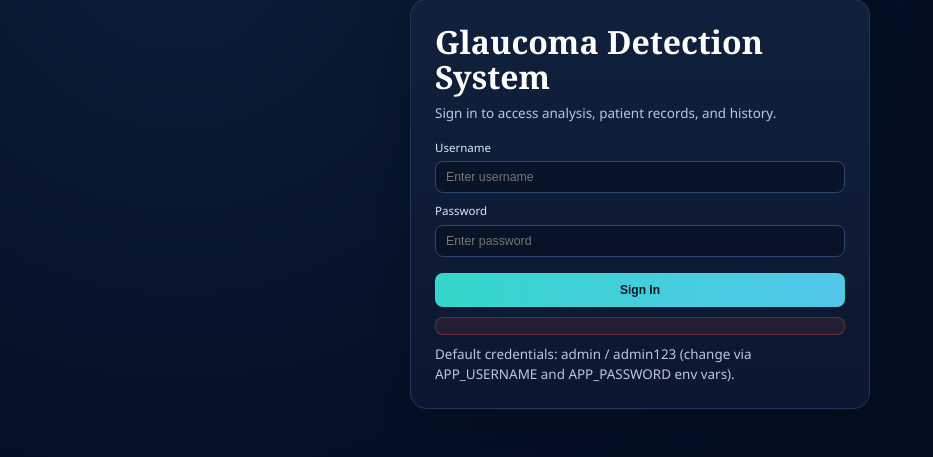
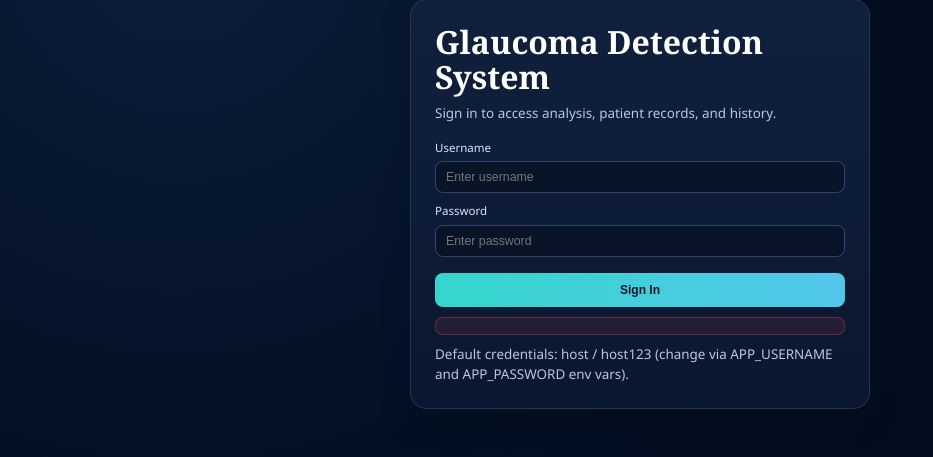
Before and after one commit to NitinSN18/glaucoma-detection, a Flask app: page /login in a window 1280 px wide. Shown: the part 196-653 px from the top of the page, without its empty margins (0-933 px from the left). Run offline with Flask 3, Linux system fonts and the light colour scheme.

Commit message:
fix: restore default login credentials to host/host123

```diff
--- a/app.py
+++ b/app.py
@@ -26,8 +26,8 @@ app.config['PATIENT_RECORDS_FILE'] = os.getenv('PATIENT_RECORDS_FILE', 'records/
 os.makedirs(app.config['UPLOAD_FOLDER'], exist_ok=True)
 os.makedirs(Path(app.config['PATIENT_RECORDS_FILE']).parent, exist_ok=True)
 
-AUTH_USERNAME = os.getenv('APP_USERNAME', 'admin')
-AUTH_PASSWORD = os.getenv('APP_PASSWORD', 'admin123')
+AUTH_USERNAME = os.getenv('APP_USERNAME', 'host')
+AUTH_PASSWORD = os.getenv('APP_PASSWORD', 'host123')
 
 # Device configuration
 device = torch.device('cuda' if torch.cuda.is_available() else ('mps' if torch.backends.mps.is_available() else 'cpu'))
--- a/templates/login.html
+++ b/templates/login.html
@@ -22,7 +22,7 @@
                 </div>
                 <button class="btn-primary" type="submit">Sign In</button>
                 <p id="login-error" class="login-error hidden"></p>
-                <p class="login-hint">Default credentials: admin / admin123 (change via APP_USERNAME and APP_PASSWORD env vars).</p>
+                <p class="login-hint">Default credentials: host / host123 (change via APP_USERNAME and APP_PASSWORD env vars).</p>
             </form>
         </div>
     </div>
```
Also changed, not shown: 1 other file.
